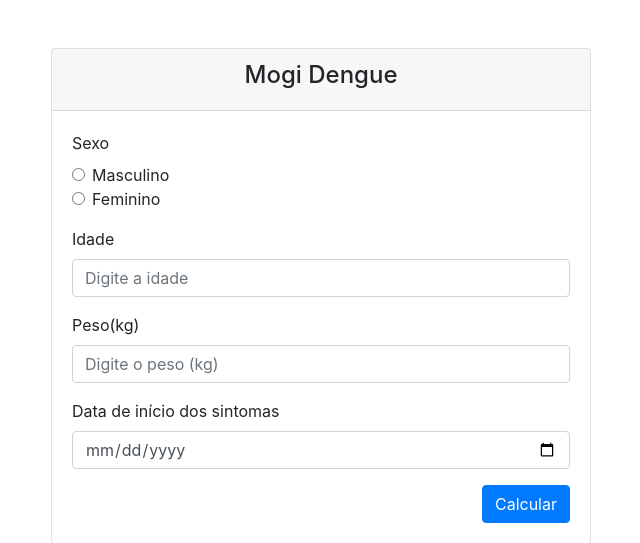
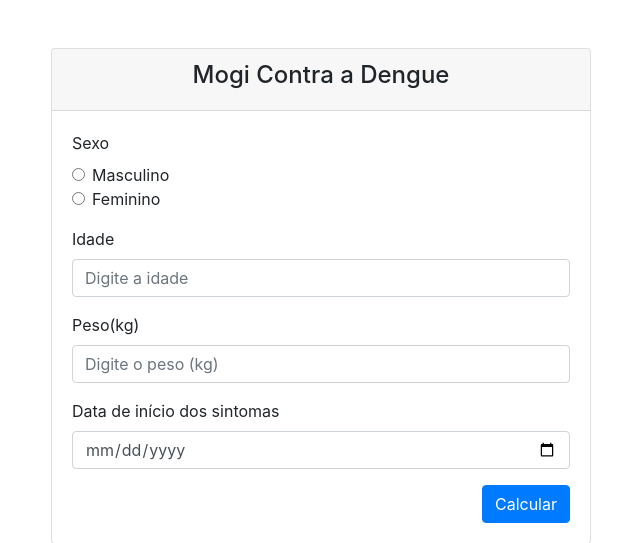
Before and after one commit to microrepar/mogi-dengue, a Flask app: page / in a window 1280 px wide. Shown: the part 80-623 px from the top of the page, without its empty margins (319-959 px from the left). Run offline with Flask 3, Linux system fonts and the light colour scheme; some libraries are stand-ins or nearby versions.

Commit message:
feat: altera o titulo da pagina para Mogi Contra a Dengue

```diff
--- a/templates/index.html
+++ b/templates/index.html
@@ -5,7 +5,7 @@
   <meta charset="UTF-8">
   <meta name="viewport" content="width=device-width, initial-scale=1.0">
   <title>
-    Mogi Dengue - Prefeitura de Mogi das Cruzes
+    Mogi Contra a Dengue - Prefeitura de Mogi das Cruzes
   </title>
   <link rel="icon" href="{{ url_for('static', filename='images/brasao_mogi.png') }}">
   <link rel="stylesheet" href="https://stackpath.bootstrapcdn.com/bootstrap/4.5.2/css/bootstrap.min.css">
@@ -42,7 +42,7 @@
       <div class="col-md-6 offset-md-3">
         <div class="card">
           <div class="card-header text-center">
-            <h4>Mogi Dengue</h4>
+            <h4>Mogi Contra a Dengue</h4>
           </div>
           <div class="card-body">
             <form method="post" novalidate>
--- a/templates/resultado.html
+++ b/templates/resultado.html
@@ -5,7 +5,7 @@
   <meta charset="UTF-8">
   <meta name="viewport" content="width=device-width, initial-scale=1.0">
   <title>
-    Mogi Dengue - Prefeitura de Mogi das Cruzes
+    Mogi Contra a Dengue - Prefeitura de Mogi das Cruzes
   </title>
   <link rel="icon" href="{{ url_for('static', filename='images/brasao_mogi.png') }}">
   <link rel="stylesheet" href="https://stackpath.bootstrapcdn.com/bootstrap/4.5.2/css/bootstrap.min.css">
```
